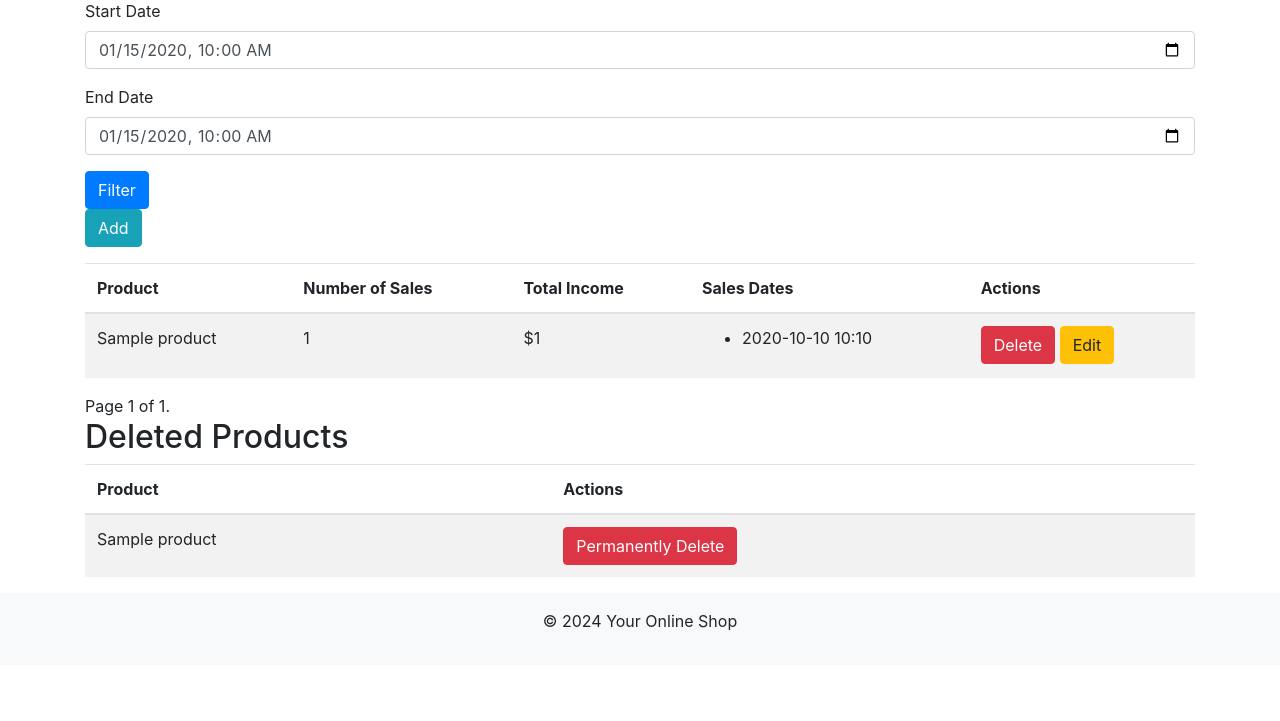
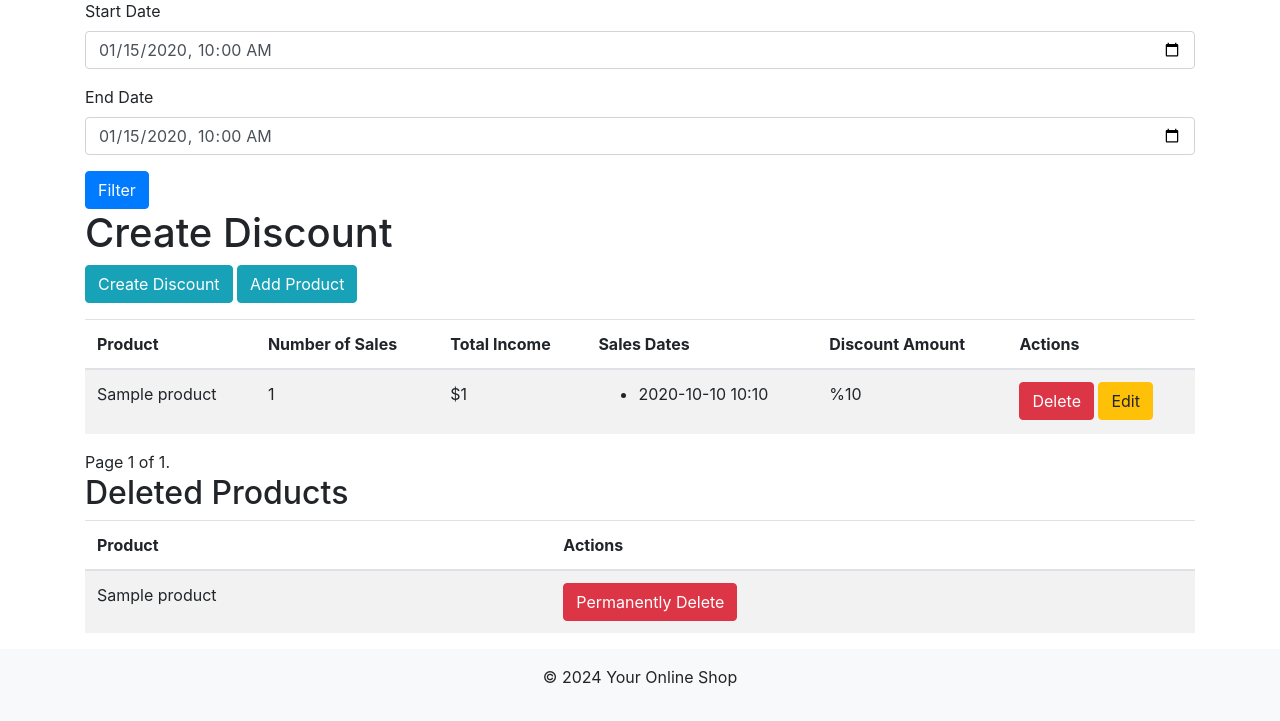
Before and after one commit to AmirMohamadmAsghari/Online-shop-project, a Django app: template templates/seller_panel.html in a window 1280 px wide. Shown: the part 344-1065 px from the top of the page. Before the commit the page ends 975 px from the top, so only its background shows below. Run offline with Django 4.2, Linux system fonts and the light colour scheme; tables that the repository leaves empty hold one stand-in row (values such as "Sample post"); the template is opened without the code that fills it: values that come from a table or form of the project are taken from there, most other values are stand-ins (such as "Sample title", 1, 10 or a date in 2020); parts of the project's set-up code (start-up, migrations or seed data) failed here and were passed over; some libraries are stand-ins or nearby versions.

Commit message:
Creating discounts and displaying discounts

```diff
--- a/templates/seller_panel.html
+++ b/templates/seller_panel.html
@@ -1,4 +1,5 @@
-<!-- seller_panel.html -->
+<!-- templates/seller_panel.html -->
+
 {% extends 'base.html' %}
 {% block title %}Seller Panel{% endblock %}
 {% block content %}
@@ -17,14 +18,18 @@
         </div>
         <button type="submit" class="btn btn-primary">Filter</button>
     </form>
-    <a href="{% url 'product-create' %}" class="btn btn-info">Add</a>
-    <table class="table table-striped mt-3">
+
+    <h1>Create Discount</h1>
+    <a href="{% url 'create_discount' %}" class="btn btn-info">Create Discount</a>
+    <a href="{% url 'product-create' %}" class="btn btn-info">Add Product</a>
+     <table class="table table-striped mt-3">
         <thead>
             <tr>
                 <th>Product</th>
                 <th>Number of Sales</th>
                 <th>Total Income</th>
                 <th>Sales Dates</th>
+                <th>Discount Amount</th>
                 <th>Actions</th>
             </tr>
         </thead>
@@ -42,6 +47,13 @@
                     </ul>
                 </td>
                 <td>
+                    {% if data.discount_amount %}
+                        %{{ data.discount_amount }}
+                    {% else %}
+                        No Discount
+                    {% endif %}
+                </td>
+                <td>
                     <form action="{% url 'delete-product' data.product.id %}" method="post" style="display:inline;">
                         {% csrf_token %}
                         <button type="submit" class="btn btn-danger">Delete</button>
@@ -52,7 +64,6 @@
             {% endfor %}
         </tbody>
     </table>
-
     <div class="pagination">
         <span class="step-links">
             {% if page_obj.has_previous %}
```
